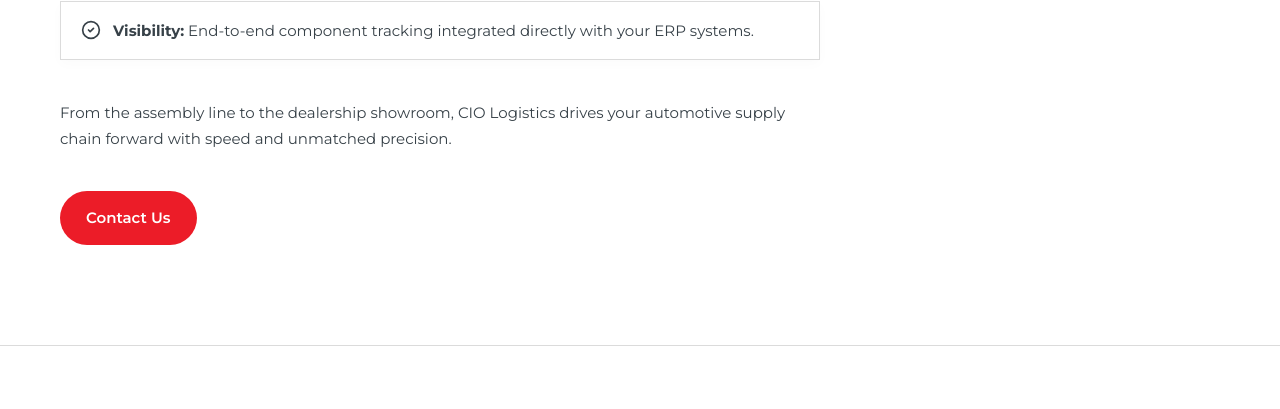
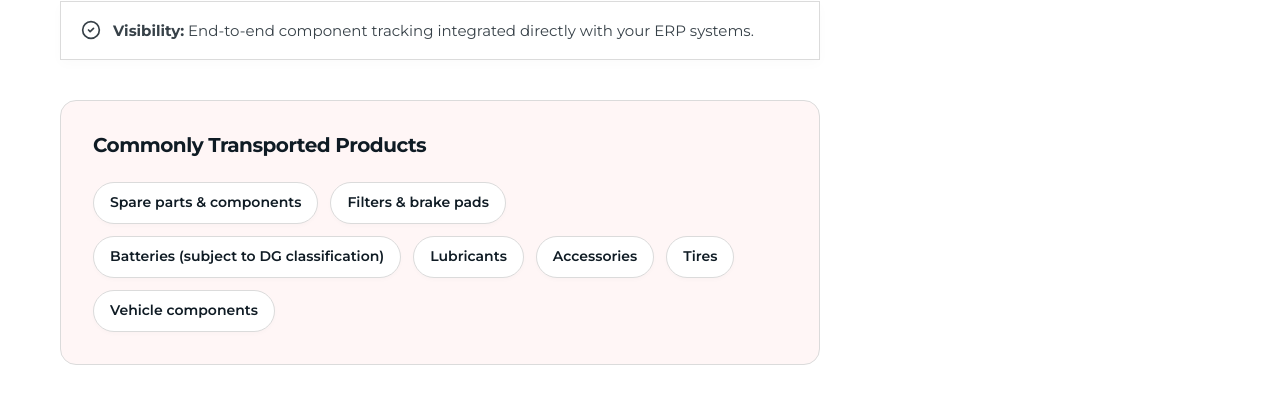
Before and after one commit to Tatul11/cio-logistics-web, a Next.js app: page /en/industries/automotive in a window 1280 px wide. Shown: the part 1852-2261 px from the top of the page. Built offline with nearby package versions, Linux system fonts and the light colour scheme.

Commit message:
UI Feature: Added specific products list tags to all Industry pages to make them more interesting and detailed

```diff
--- a/src/app/[lang]/industries/[slug]/IndustryLayout.module.css
+++ b/src/app/[lang]/industries/[slug]/IndustryLayout.module.css
@@ -219,6 +219,47 @@
   margin: 0 auto 24px;
 }
 
+.productsWrap {
+  margin: 40px 0;
+  padding: 32px;
+  background: var(--bg-gray);
+  border-radius: var(--radius-lg);
+  border: 1px solid var(--border);
+}
+
+.productsWrap h3 {
+  font-size: 20px;
+  font-weight: 700;
+  color: var(--cio-navy);
+  margin-top: 0;
+  margin-bottom: 24px;
+}
+
+.productsGrid {
+  display: flex;
+  flex-wrap: wrap;
+  gap: 12px;
+}
+
+.productTag {
+  background: var(--bg-white);
+  border: 1px solid var(--border);
+  color: var(--cio-navy);
+  font-size: 14px;
+  font-weight: 600;
+  padding: 8px 16px;
+  border-radius: 100px;
+  box-shadow: 0 2px 4px rgba(0,0,0,0.02);
+  transition: all 0.2s ease;
+}
+
+.productTag:hover {
+  border-color: var(--cio-red);
+  color: var(--cio-red);
+  transform: translateY(-2px);
+  box-shadow: 0 4px 8px rgba(0,0,0,0.05);
+}
+
 @media (max-width: 991px) {
   .pageContainer {
     grid-template-columns: 1fr;
--- a/src/app/[lang]/industries/[slug]/page.tsx
+++ b/src/app/[lang]/industries/[slug]/page.tsx
@@ -90,6 +90,19 @@
             })}
           </ul>
 
+          {industryData.products && industryData.products.length > 0 && (
+            <div className={styles.productsWrap}>
+              <h3>{industryData.productsTitle || "Commonly Transported Products"}</h3>
+              <div className={styles.productsGrid}>
+                {industryData.products.map((product: string, idx: number) => (
+                  <span key={idx} className={styles.productTag}>
+                    {product}
+                  </span>
+                ))}
+              </div>
+            </div>
+          )}
+
           <p>{industryData.conclusion}</p>
 
           <div className={styles.ctaWrap}>
--- a/src/dictionaries/en.json
+++ b/src/dictionaries/en.json
@@ -139,6 +139,8 @@
         "Cost optimization: Leveraging volume networks to ensure competitive shipping rates.",
         "Scalability: Easily handle peak season volumes and sudden spikes in demand."
       ],
+      "productsTitle": "Commonly Transported Products",
+      "products": ["Consumer goods", "Clothing & footwear", "Household items", "Cosmetics", "Small electronics & accessories", "Retailer replenishment shipments", "Marketplace & online retail inventory", "Fashion collections"],
       "conclusion": "Constant striving to improve service has already made CIO Logistics a reliable partner for many online stores and major trading platforms, who entrust us with the logistics of their shipments."
     },
     "pharmaceutical": {
@@ -154,6 +156,8 @@
         "Security: Tamper-evident protocols and escorted transit for high-value medications.",
         "Priority Customs Clearance: Fast-track borders to prevent delays on life-saving goods."
       ],
+      "productsTitle": "Commonly Transported Products",
+      "products": ["Medicines & OTC products", "Medical supplies & devices", "Healthcare products & inventory", "Temperature-controlled pharmaceutical distribution", "Hospital supply deliveries", "Diagnostic kits", "Large pharmaceutical imports", "Medical consumables"],
       "conclusion": "We understand that in pharmaceutical logistics, timing and temperature are quite literally matters of life and death. Our dedicated healthcare division ensures your cargo is treated with the utmost care."
     },
     "automotive": {
@@ -169,6 +173,8 @@
         "Emergency Freight: 24/7 dedicated hot-shot services and chartered flights for critical shortages.",
         "Visibility: End-to-end component tracking integrated directly with your ERP systems."
       ],
+      "productsTitle": "Commonly Transported Products",
+      "products": ["Spare parts & components", "Filters & brake pads", "Batteries (subject to DG classification)", "Lubricants", "Accessories", "Tires", "Vehicle components"],
       "conclusion": "From the assembly line to the dealership showroom, CIO Logistics drives your automotive supply chain forward with speed and unmatched precision."
     },
     "heavy-machinery": {
@@ -184,6 +190,8 @@
         "Lifting & Rigging: Expert crane operations and heavy lifting engineering at origin and destination.",
         "Multimodal Project Management: Seamless transitions from ocean breakbulk to inland road transport."
       ],
+      "productsTitle": "Commonly Transported Products",
+      "products": ["Small machinery parts & tools", "Hydraulic & industrial components", "Industrial equipment & generators", "Agricultural & mining machinery", "Machine spare parts", "Construction machinery & production lines", "Factory equipment"],
       "conclusion": "No matter the size, weight, or complexity of your cargo, our heavy lift specialists have the engineering know-how to deliver it safely to any site."
     },
     "food-perishables": {
@@ -199,6 +207,8 @@
         "Fast-Track Customs: Specialized handling for phytosanitary and veterinary border inspections.",
         "Traceability: Farm-to-fork tracking ensures complete supply chain transparency."
       ],
+      "productsTitle": "Commonly Transported Products",
+      "products": ["Packaged food & canned goods", "Beverages & confectionery", "Meat, fruits, & vegetables", "Frozen foods & products", "Specialty food products & ingredients", "Dry food products", "Bulk food imports", "Agricultural products"],
       "conclusion": "We preserve the quality and integrity of your food products from the moment they leave the farm until they reach the supermarket shelf."
     },
     "chemical": {
@@ -214,6 +224,8 @@
         "Compliance: Expert handling of MSDS documentation and international transport regulations.",
         "Temperature Control: Heated and cooled transport for temperature-sensitive chemical compounds."
       ],
+      "productsTitle": "Commonly Transported Products",
+      "products": ["Industrial & bulk chemicals", "Detergents & cleaning agents", "Paints & adhesives (subject to DG classification)", "Industrial raw materials", "Packaging & specialty chemicals", "Laboratory chemicals & additives", "Polymers & resins", "Raw materials for manufacturing"],
       "conclusion": "Safety is our absolute highest priority. We ensure your chemical supply chain operates securely, responsibly, and without incident."
     },
     "construction": {
@@ -229,6 +241,8 @@
         "Staging & Warehousing: Off-site storage of materials to prevent job-site clutter.",
         "Dedicated Project Managers: A single point of contact coordinating all logistics phases."
       ],
+      "productsTitle": "Commonly Transported Products",
+      "products": ["Hardware & hand tools", "Fittings & plumbing supplies", "Electrical & lighting equipment", "Cement & insulation", "Steel products & pipes", "Construction materials", "Specialized building materials & fixtures", "Tiles & sanitary ware", "Large construction material imports"],
       "conclusion": "We build strong logistical foundations so you can focus on building everything else. Your materials arrive precisely when the crane is ready for them."
     },
     "electronics": {
@@ -244,6 +258,8 @@
         "Reverse Logistics: Efficient handling of returns, repairs, and electronic waste recycling.",
         "White Glove Service: Inside delivery, uncrating, and debris removal for sensitive equipment."
       ],
+      "productsTitle": "Commonly Transported Products",
+      "products": ["Mobile phones & computers", "Networking & telecom equipment", "Accessories", "Consumer electronics & appliances", "Electronic components & PC parts", "Full shipments of electronics", "Telecommunications equipment"],
       "conclusion": "We protect your technological innovations with impenetrable security protocols and lightning-fast transit times."
     }
   },
```
